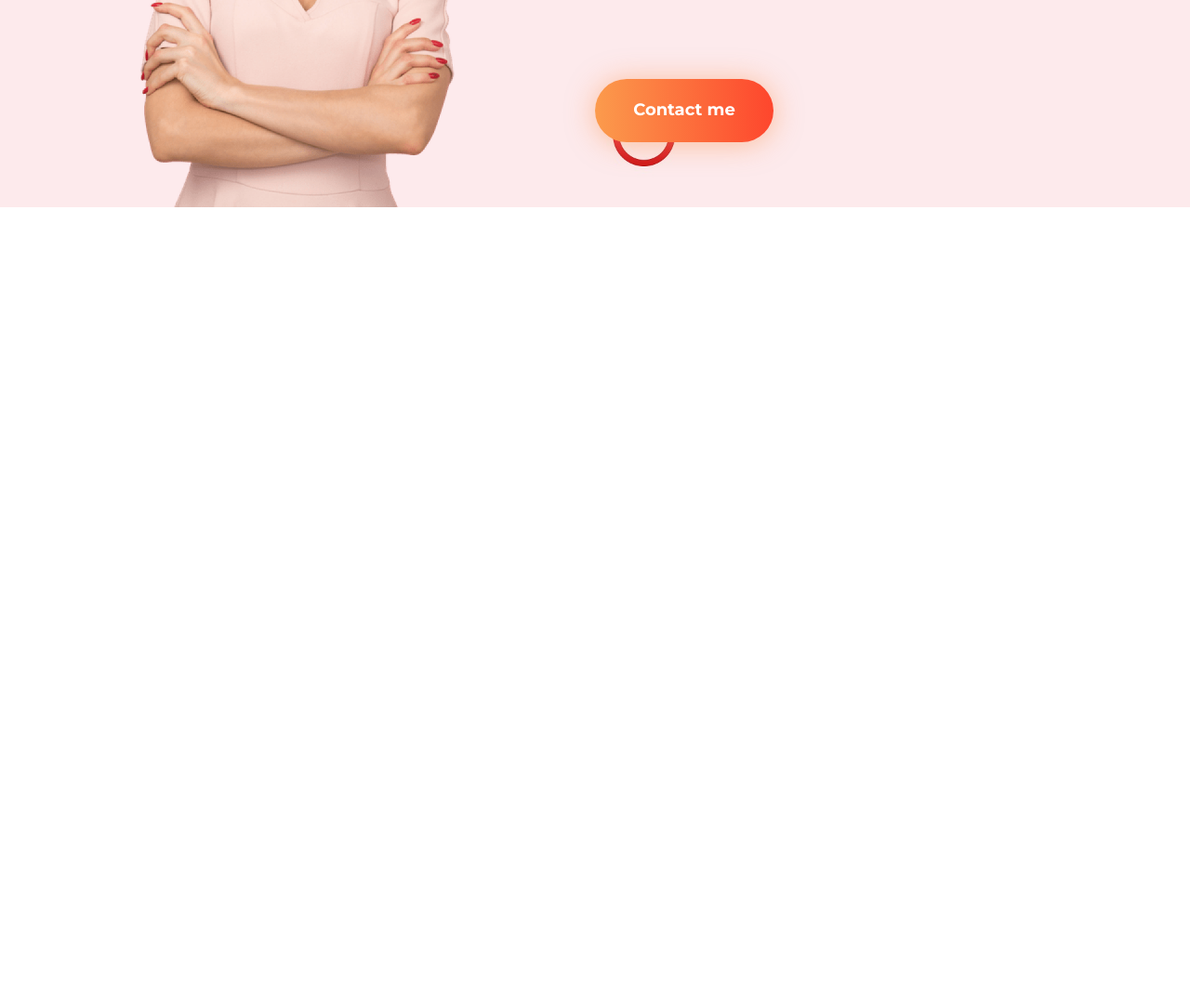
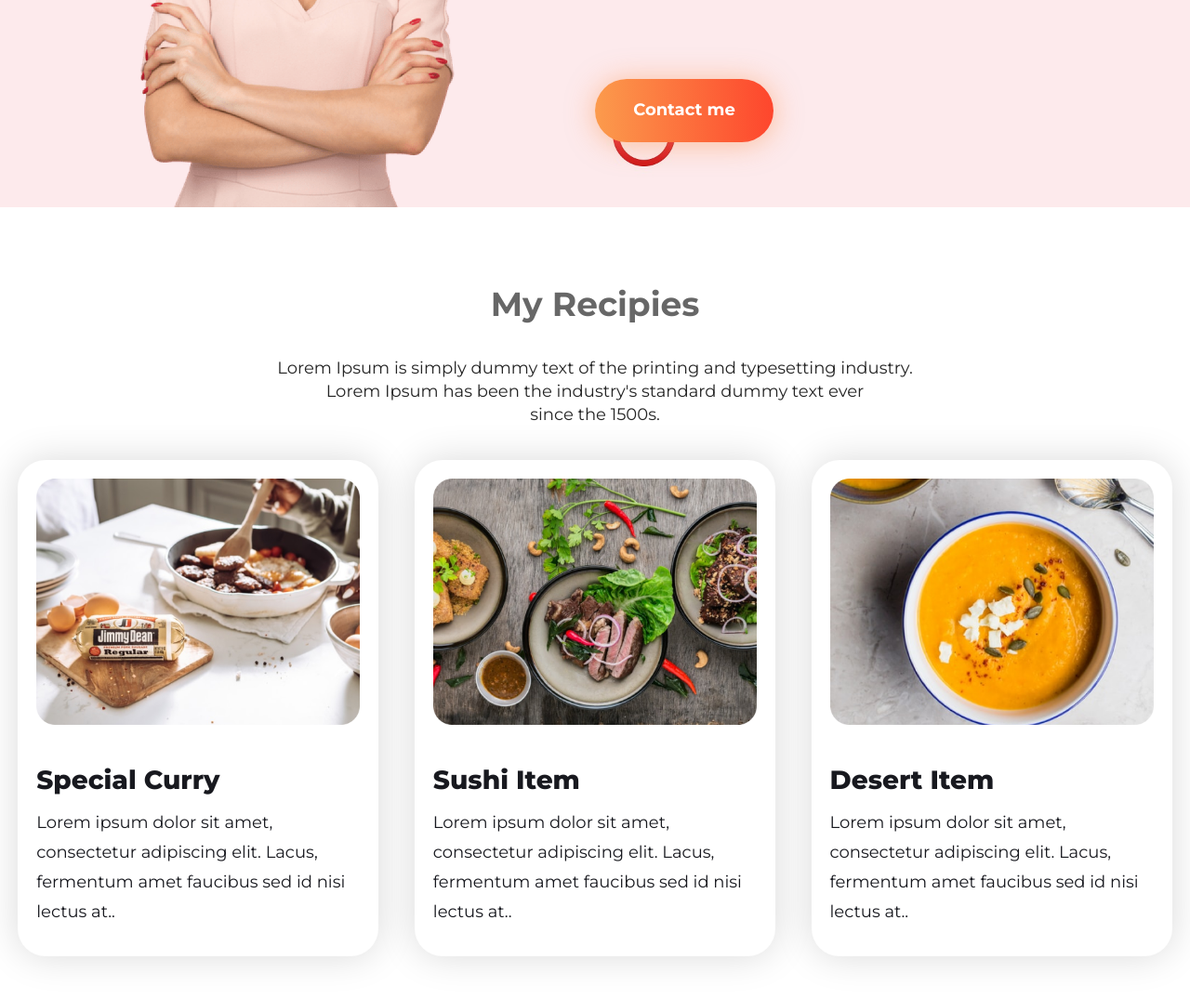
Before and after one commit to hasanfardous/assignment-1, a plain HTML site: page index.html in a window 1280 px wide. Shown: the part 1241-2316 px from the top of the page at 93% size. Before the commit the page ends 1464 px from the top, so only its background shows below. Drawn offline with Linux system fonts and the light colour scheme.

Commit message:
Updated My recipes section

```diff
--- a/css/style.css
+++ b/css/style.css
@@ -119,3 +119,45 @@ img {
     max-width: 444px;
     margin: 0 0 88px 0;
 }
+
+/* Recipies styles */
+.recipies-area {
+    padding: 52px 0 130px;
+}
+
+.recipe-title h2 {
+    font-size: 36px;
+    line-height: 44px;
+    color: #676767;
+}
+
+.recipe-title p {
+    font-size: 18px;
+    line-height: 25px;
+    color: #252525;
+    margin: 35px auto 36px;
+}
+
+.recipies-area .quarter-width {
+    background: #FFFFFF;
+    box-shadow: 0px 0px 40px rgba(0, 0, 0, 0.15);
+    border-radius: 30px;
+    padding: 20px;
+    width: 28%;
+    margin: 0 1.5%;
+}
+
+.recipies-area .quarter-width h3 {
+    font-weight: 800;
+    font-size: 28px;
+    line-height: 40px;
+    color: #18191F;
+    margin: 35px auto 10px;
+}
+
+.recipies-area .quarter-width p {
+    font-size: 18px;
+    line-height: 32px;
+    color: #18191F;
+    margin: 10px auto 12px;
+}
--- a/index.html
+++ b/index.html
@@ -41,5 +41,37 @@
             <a class="button" href="#" target="_blank">Contact me</a>
         </div>
     </section>
+
+    <section class="recipies-area">
+        <div class="recipe-title text-center">
+            <h2>My Recipies</h2>
+            <p>
+                Lorem Ipsum is simply dummy text of the printing and typesetting industry.<br> Lorem Ipsum has been the industry's standard dummy text ever<br> since the 1500s.
+            </p>
+        </div>
+        <div class="recipie-items container">
+            <div class="quarter-width">
+                <img src="images/recipe-1.jpg" alt="recipe 1">
+                <h3 class="title">Special Curry</h3>
+                <p>
+                    Lorem ipsum dolor sit amet, consectetur adipiscing elit. Lacus, fermentum amet faucibus sed id nisi lectus at..
+                </p>
+            </div>
+            <div class="quarter-width">
+                <img src="images/recipe-2.jpg" alt="recipe 2">
+                <h3 class="title">Sushi Item</h3>
+                <p>
+                    Lorem ipsum dolor sit amet, consectetur adipiscing elit. Lacus, fermentum amet faucibus sed id nisi lectus at..
+                </p>
+            </div>
+            <div class="quarter-width">
+                <img src="images/recipe-3.png" alt="recipe 3">
+                <h3 class="title">Desert Item</h3>
+                <p>
+                    Lorem ipsum dolor sit amet, consectetur adipiscing elit. Lacus, fermentum amet faucibus sed id nisi lectus at..
+                </p>
+            </div>
+        </div>
+    </section>
 </body>
 </html>
```
